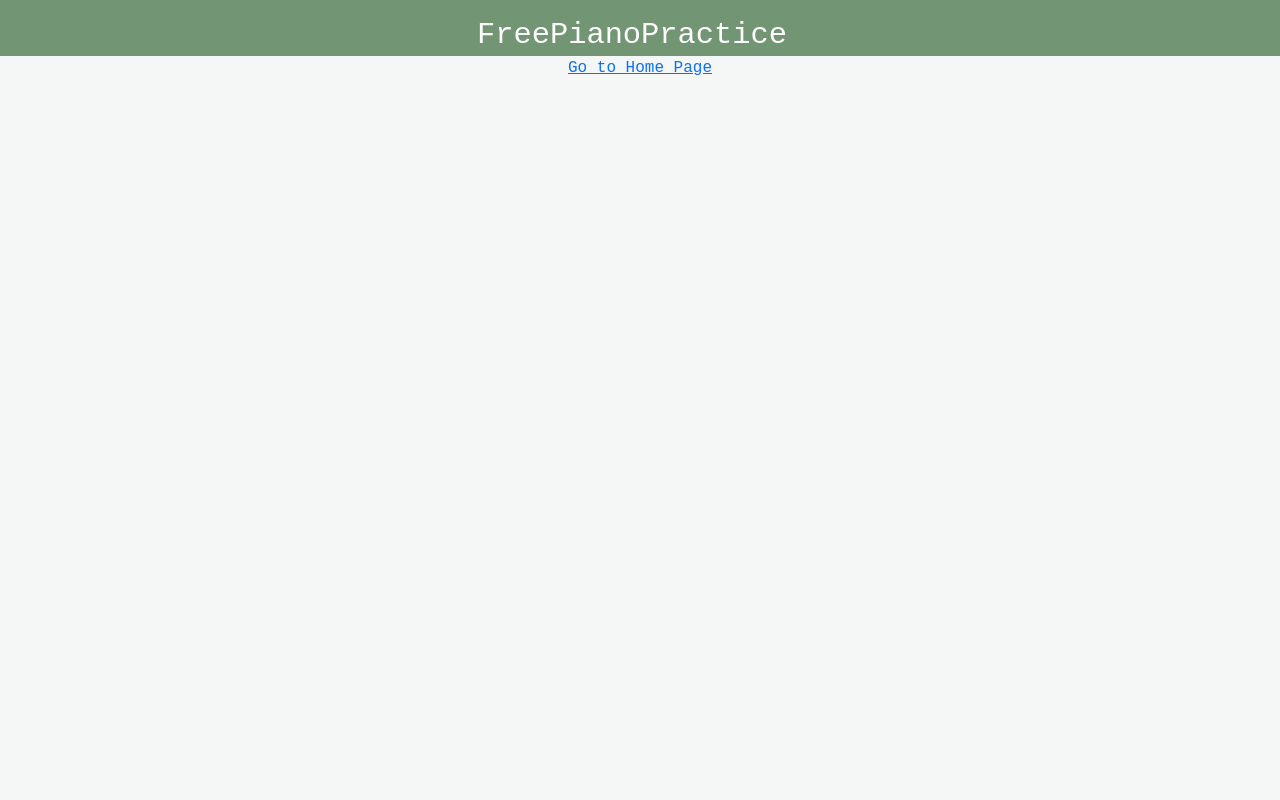
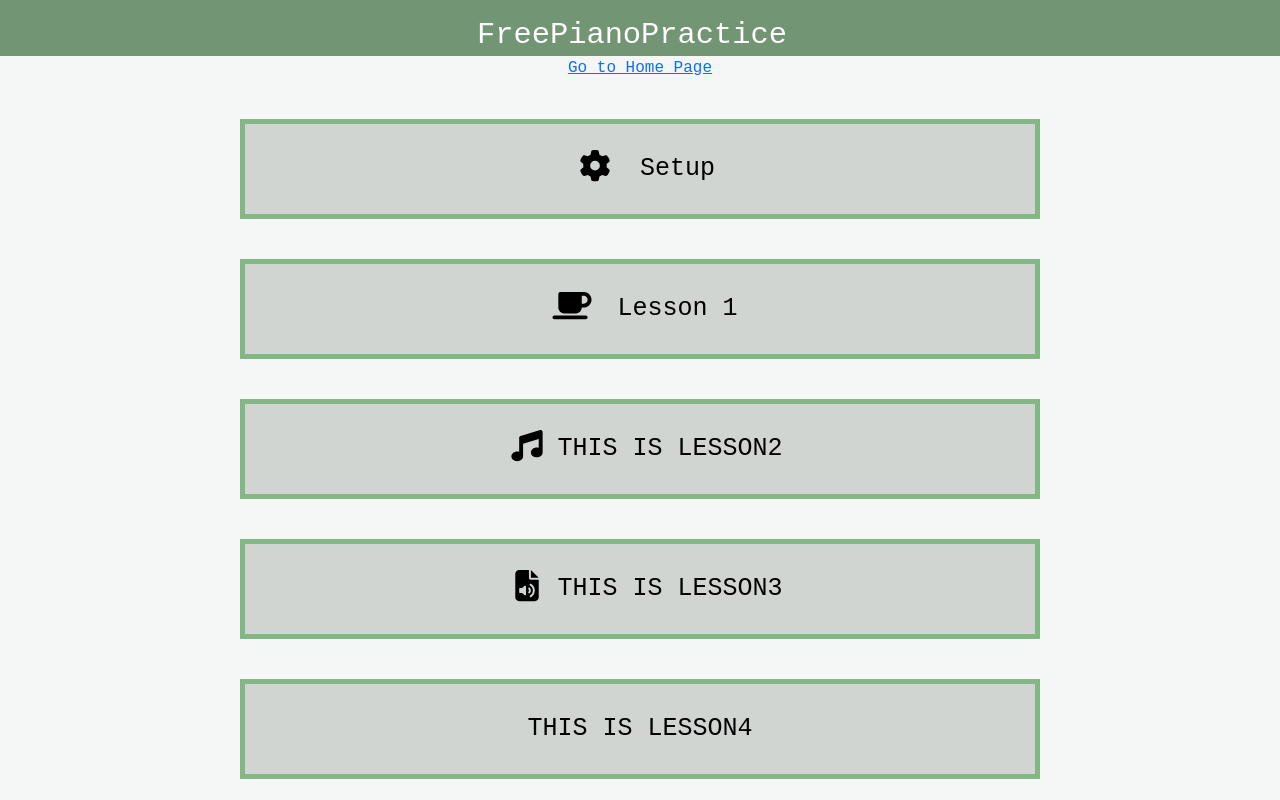
Before and after one commit to jeanniezheng/free-piano-practice, a React (Create React App) app: page /lessonDisplay in a window 1280 px wide. Built offline with nearby package versions, Linux system fonts and the light colour scheme.

Commit message:
added images/pages/components/data to lesson1

```diff
--- a/src/App.js
+++ b/src/App.js
@@ -2,8 +2,8 @@ import 'bootstrap/dist/css/bootstrap.min.css';
 import MusicGenerate from "./musicGenerate";
 import { BrowserRouter as Router, Routes, Route } from "react-router-dom"
 import Home from "./Pages/Home"
-import About from "./Pages/Lesson1";
-import Lesson1 from "./Pages/Lesson1";
+import About from "./components/LessonDisplay";
+import LessonDisplay from "./components/LessonDisplay";
 import NavDisplay from "./components/Nav";
 import Setup from './Pages/Setup';
 // import GenerateQuote from "./components/GenerateQuote";
@@ -25,7 +25,7 @@ function App() {
         <Routes>
           <Route path="/" element={<Home />} />
           <Route path="/profile" element={<Profile />} />
-          <Route path="/lesson1" element={<Lesson1 />} />
+          <Route path="/lessonDisplay" element={<LessonDisplay />} />
           <Route path="/setup" element={<Setup />} />
 
         </Routes>
--- /dev/null
+++ b/src/Pages/Data/LessonData1.js
@@ -0,0 +1,20 @@
+export default [
+    [
+        {
+            "type": "staff",
+            "title": "https://upload.wikimedia.org/wikipedia/commons/2/20/Music-staff.svg"
+
+        }],
+    [
+        {
+            "title": "https://upload.wikimedia.org/wikipedia/commons/f/fa/Treble_clef.svg",
+            "type": "treble"
+
+        }],
+    [
+        {
+            "title": "https://upload.wikimedia.org/wikipedia/commons/6/61/Bass_clef.svg",
+            "type": "bass"
+
+        }]
+]
--- a/src/Pages/Home.js
+++ b/src/Pages/Home.js
@@ -1,7 +1,7 @@
 import React from 'react'
 import { FontAwesomeIcon } from '@fortawesome/react-fontawesome'
 import GenerateQuote from '../components/GenerateQuote'
-import Lesson1 from './Lesson1'
+import LessonDisplay from '../components/LessonDisplay'
 import { useNavigate } from 'react-router-dom'
 import "../stylesheet/lessons.css"
 import "../stylesheet/home.css"
@@ -14,8 +14,8 @@ function Home() {
             <div className="welcome">Welcome to freePianoPractice.com</div>
 
             <GenerateQuote className="quote" />
-            <Lesson1 className="lesson-one" />
-            <FontAwesomeIcon icon={('user-secret')} />
+            <LessonDisplay className="lesson-one" />
+            {/* <FontAwesomeIcon icon={('user-secret')} /> */}
 
         </div>
 
--- /dev/null
+++ b/src/Pages/LessonComponents/LessonInteractiveComp.js
@@ -0,0 +1,40 @@
+import React from 'react'
+// import { MiddleC } from '..../Images/MiddleC.png'
+const LessonInteractiveComp = ({ title, data, image, index }) => {
+    return (
+        // <div>
+
+        //     <p>{data}</p>
+        //     <img src={image} height={300} width={500} alt="MiddleC" />
+
+        //     {/* {data[Index].map(item => {
+        //         <div>
+        //             <p>{ }</p>
+
+        //         </div>
+
+        //     })} */}
+        // </div>
+        <div>
+            {data[index].map(item => {
+                return <img src={item.title} height={300} width={500} />
+            }
+
+            )}
+            {/* <p>{data[0].title}</p> */}
+
+            {/* <p>{data}</p>
+            <img src={image} height={300} width={500} alt="MiddleC" />
+
+            {/* {data[Index].map(item => {
+                <div>
+                    <p>{ }</p>
+
+                </div>
+
+            })} */}
+        </div>
+    )
+}
+
+export default LessonInteractiveComp
--- a/src/Pages/Profile.js
+++ b/src/Pages/Profile.js
@@ -3,12 +3,12 @@ import { FontAwesomeIcon } from '@fortawesome/react-fontawesome'
 import { faCoffee } from '@fortawesome/free-solid-svg-icons'
 import Split from 'split.js'
 import "../stylesheet/split.css"
-import { Editor1 } from '../components/Editor1'
+import { Lesson1 } from './Lesson1'
 
 
 function Profile() {
     return (
-        <Editor1 />
+        <Lesson1 />
 
     )
 }
--- /dev/null
+++ b/src/Pages/SubPages/LessonInteractive1.js
@@ -0,0 +1,44 @@
+import React, { useState } from 'react'
+import LessonInteractiveComp from '../LessonComponents/LessonInteractiveComp';
+import LessonData1 from '../Data/LessonData1';
+
+const LessonInteractive1 = () => {
+    const [active, setActive] = useState("Staff")
+    console.log(active)
+    return (
+        <section className="center">
+            <nav>
+                <button onClick={() => setActive("Staff")}>Staff</button>
+                <button onClick={() => setActive("Treble")}>Treble</button>
+                <button onClick={() => setActive("Bass")}>Bass</button>
+            </nav>
+            {/*
+            <div>
+                {active === "Staff" && <LessonInteractiveComp data="Staff" image="https://upload.wikimedia.org/wikipedia/commons/2/20/Music-staff.svg" />
+                }
+
+                {active === "Treble" && <LessonInteractiveComp data="Treble" image="https://upload.wikimedia.org/wikipedia/commons/f/fa/Treble_clef.svg" />
+                }
+
+                {active === "Bass" && <LessonInteractiveComp data="Bass" image="https://upload.wikimedia.org/wikipedia/commons/6/61/Bass_clef.svg" />
+                }
+
+            </div> */}
+
+            <div>
+                {active === "Staff" && <LessonInteractiveComp data={LessonData1} image="https://upload.wikimedia.org/wikipedia/commons/2/20/Music-staff.svg" index={0} />
+                }
+
+                {active === "Treble" && <LessonInteractiveComp data={LessonData1} image="https://upload.wikimedia.org/wikipedia/commons/f/fa/Treble_clef.svg" index={1} />
+                }
+
+                {active === "Bass" && <LessonInteractiveComp data={LessonData1} image="https://upload.wikimedia.org/wikipedia/commons/6/61/Bass_clef.svg" index={2} />
+                }
+
+            </div>
+            <button className="button" >START QUIZ</button>
+        </section>
+    )
+}
+
+export default LessonInteractive1;
--- /dev/null
+++ b/src/Pages/SubPages/LessonReading1.js
@@ -0,0 +1,10 @@
+import React from 'react'
+
+
+const LessonReading1 = () => {
+    return (
+        <div>Reading Lesson</div>
+    )
+}
+
+export default LessonReading1
--- a/src/components/Editor1.js
+++ /dev/null
@@ -1,25 +0,0 @@
-import SplitPane from "react-split-pane"
-import "../stylesheet/editor1.css"
-import Home from "../Pages/Home"
-import MusicGenerate from "../musicGenerate"
-export const Editor1 = () => {
-    return (
-        // <SplitPane className="Resizer" split="vertical" minSize={100} defaultSize={parseInt(localStorage.getItem('splitPos'), 10)}
-        //     onChange={(size) => localStorage.setItem('splitPos', size)}
-
-        // >
-        //     <div />
-        <SplitPane split="vertical"
-            minSize={50}
-            defaultSize={parseInt(localStorage.getItem('splitPos'), 10)}
-            onChange={(size) => localStorage.setItem('splitPos', size)}>
-            <div>
-                <Home />
-
-            </div>
-            <div>
-                <MusicGenerate /></div>
-        </SplitPane>
-        // </SplitPane>
-    )
-}
--- /dev/null
+++ b/src/components/LessonDisplay.js
@@ -0,0 +1,53 @@
+import React from 'react'
+import { FontAwesomeIcon } from '@fortawesome/react-fontawesome'
+import { faCoffee, faMusic, faFileAudio, faGear } from '@fortawesome/free-solid-svg-icons'
+
+import MusicGenerate from '../musicGenerate'
+import "../stylesheet/lessons.css"
+import Music from '../Music'
+import { useNavigate } from 'react-router-dom'
+
+
+function LessonDisplay() {
+    let navigate = useNavigate();
+
+    return (
+        <>
+            <section className='center'>
+                <div>
+                    <button className='button' onClick={() => {
+                        navigate("/setup")
+                    }}> <FontAwesomeIcon className="icon" icon={faGear} size="lg" /> Setup
+                    </button>
+                </div>
+
+                <div className="button-div">
+
+                    <button className='button' onClick={() => {
+                        navigate("/profile")
+                    }}> <FontAwesomeIcon className="icon" icon={faCoffee} size="lg" /> Lesson 1
+                    </button>
+
+
+                </div>
+                <div>
+
+                    <button className='button' ><FontAwesomeIcon className="icon" icon={faMusic} size="lg" />THIS IS LESSON2</button>
+                </div>
+                <div>
+                    <button className='button' ><FontAwesomeIcon className="icon" icon={faFileAudio} size="lg" />THIS IS LESSON3</button>
+                </div>
+                <div>
+
+                    <button className='button'>THIS IS LESSON4</button>
+                </div>
+                {/* <MusicGenerate /> */}
+            </section>
+
+
+        </>
+
+    )
+}
+
+export default LessonDisplay
--- a/src/stylesheet/lessons.css
+++ b/src/stylesheet/lessons.css
@@ -3,7 +3,7 @@
 }
 
 
-button {
+.button {
     /* background-color: #d20000; */
     /* Green */
     color: white;
@@ -17,7 +17,7 @@ button {
     cursor: pointer;
 }
 
-button {
+.button {
     background-color: #d0d5d2;
     color: black;
     border: 5px solid #83b784;
@@ -35,14 +35,18 @@ button {
 
 }
 
-button:hover .icon {
+.button:hover .icon {
     background-color: #729573;
     color: white;
 }
 
-button:hover {
+.button:hover {
     background-color: #729573;
     color: white;
+}
+
+.center {
+    margin-top: 1.2rem;
 }
 
 
```
Also changed, not shown: src/Pages/Lesson1.js (+24 -49 lines), src/Images/29JnLB4mYbXROczO9O.JwA.jpg (added), src/Images/MiddleC.png (added).
